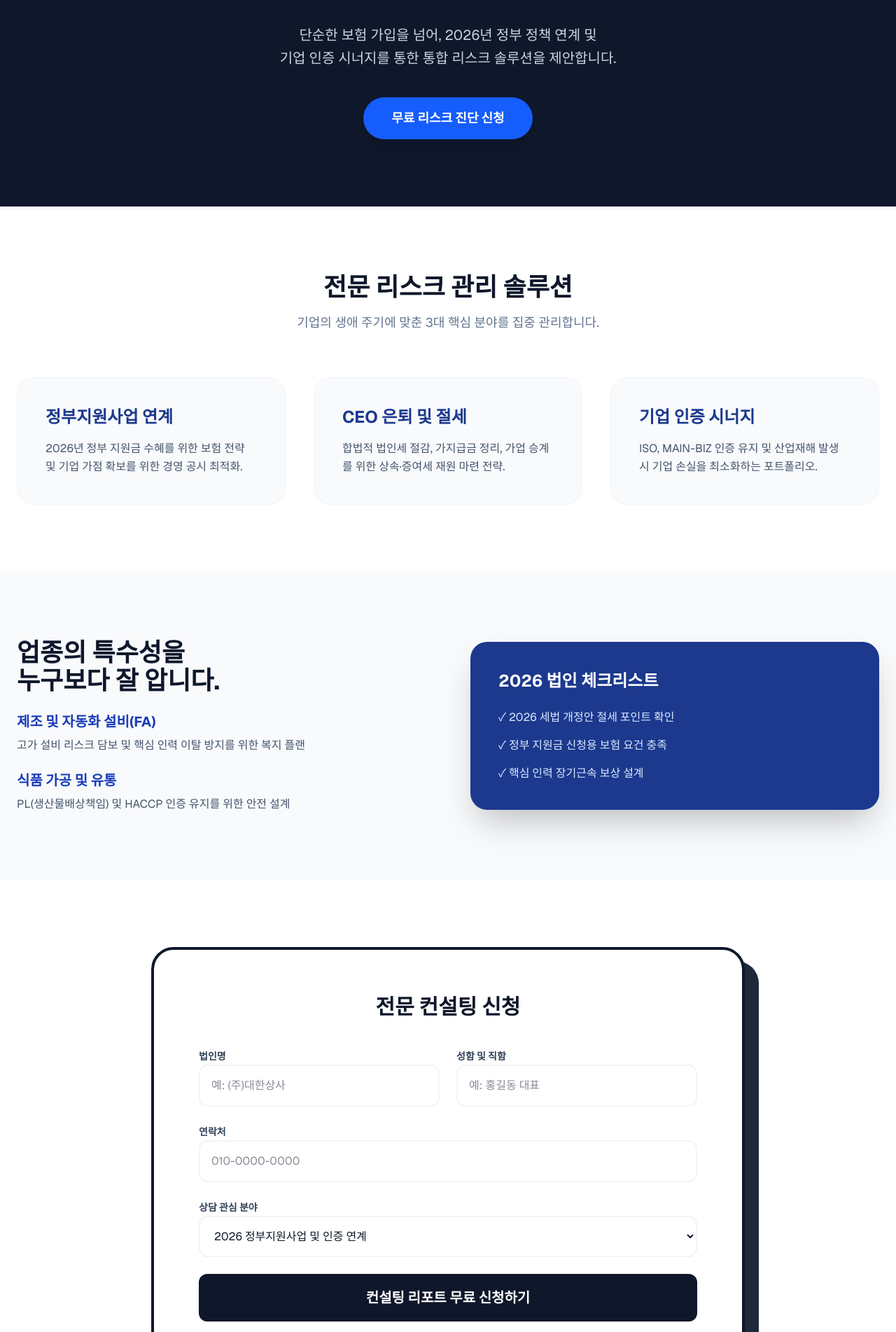
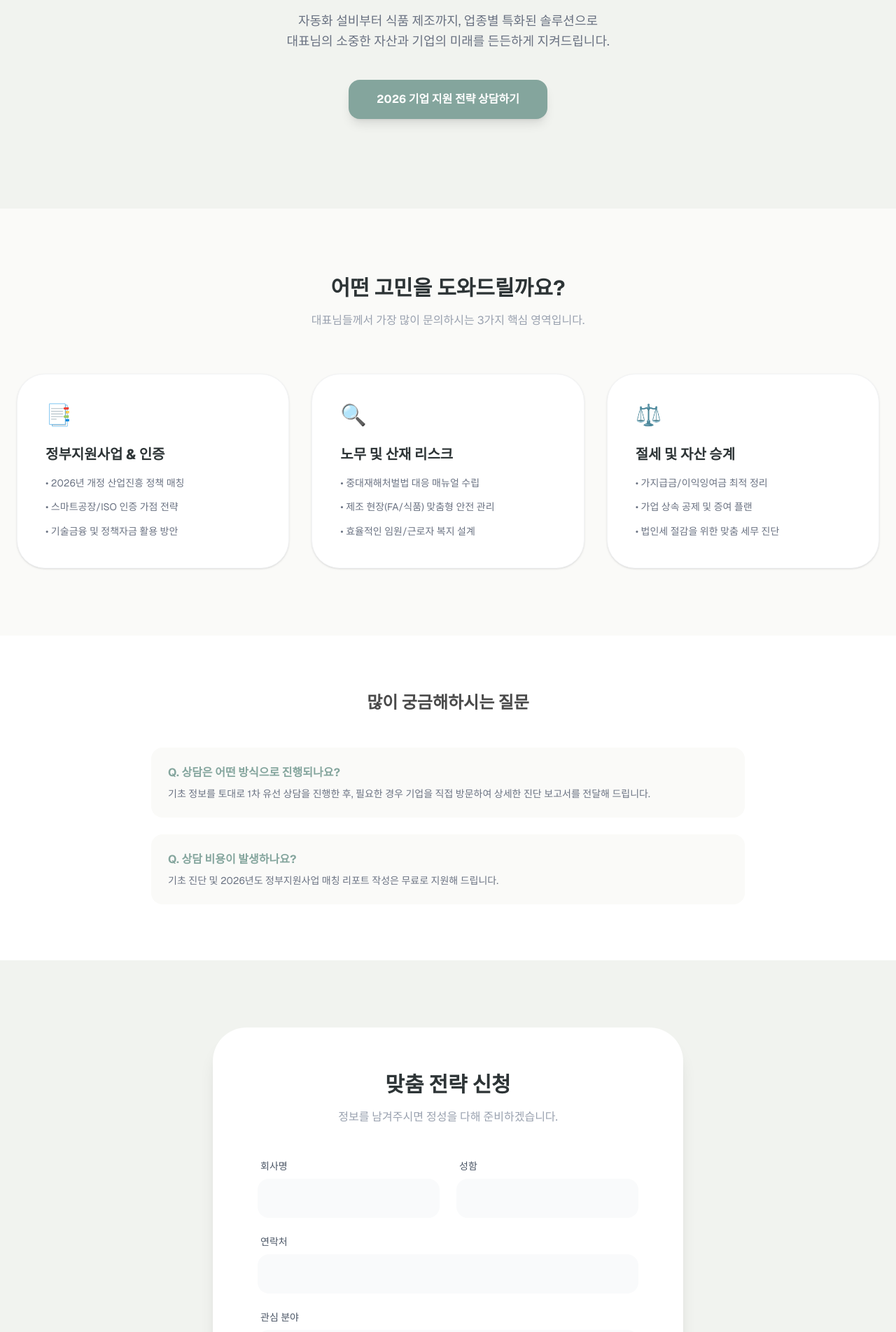
Before and after one commit to jacklight1047/corporate-insurance, a Next.js app: page / in a window 1280 px wide. Shown: the part 317-2220 px from the top of the page at 70% size. Built offline with nearby package versions, Linux system fonts and the light colour scheme.

Commit message:
디자인 업그레이드 완료

```diff
--- a/app/page.tsx
+++ b/app/page.tsx
@@ -1,242 +1,222 @@
-'use client'; // 버튼 클릭 등의 상호작용을 위해 최상단에 반드시 필요합니다.
+'use client';
 
-import React, { useRef } from 'react';
+import React, { useRef, useState } from 'react';
 import emailjs from '@emailjs/browser';
 
 export default function CorporateInsurancePage() {
   const form = useRef<HTMLFormElement>(null);
+  const [isSubmitting, setIsSubmitting] = useState(false);
 
-  // 메일 전송 함수
   const sendEmail = (e: React.FormEvent) => {
     e.preventDefault();
+    setIsSubmitting(true);
 
-    if (!form.current) return;
-
-    // --- [중요] 아래 'YOUR_...' 부분들을 EmailJS에서 발급받은 실제 키로 바꿔주세요 ---
+    if (form.current) {
       emailjs
         .sendForm(
-        'service_gnz04f8', // 서비스 ID
-        'template_wptqdou', // 템플릿 ID
+          'service_gnz04f8',
+          'template_wptqdou',
           form.current,
-        'XhUyzaqw9GXuxiIiA', // 퍼블릭 키
+          'XhUyzaqw9GXuiliA',
         )
-      .then(
-        (result) => {
-          alert('상담 신청이 완료되었습니다. 확인 후 신속히 연락드리겠습니다!');
-          form.current?.reset(); // 전송 성공 시 입력창 비우기
-        },
-        (error) => {
-          console.log(error.text);
-          alert('전송 중 오류가 발생했습니다. 잠시 후 다시 시도해 주세요.');
-        },
+        .then(() => {
+          alert(
+            '상담 신청이 완료되었습니다. 2026년 최신 자료와 함께 곧 연락드리겠습니다!',
           );
+          form.current?.reset();
+        })
+        .catch((error) => {
+          alert('전송 중 오류가 발생했습니다. 다시 시도해 주세요.');
+        })
+        .finally(() => setIsSubmitting(false));
+    }
   };
 
   return (
-    <div className="min-h-screen bg-white text-slate-900 font-sans">
-      {/* 1. Header */}
-      <nav className="flex justify-between items-center px-8 py-6 border-b sticky top-0 bg-white/80 backdrop-blur-md z-50">
-        <div className="text-2xl font-bold text-blue-900">
-          Corporate Risk Lab
+    <div className="min-h-screen bg-[#fafaf8] text-[#4a4a4a] font-sans selection:bg-green-100">
+      {/* Hero Section */}
+      <header className="py-20 lg:py-32 bg-[#f1f3ef]">
+        <div className="container mx-auto px-6 text-center">
+          <div className="inline-block px-4 py-1 mb-6 text-sm font-medium text-green-700 bg-green-100 rounded-full">
+            2026년도 개정 기업 지원 제도 완벽 반영
           </div>
-        <div className="hidden md:flex space-x-8 font-medium text-slate-600">
-          <a href="#services" className="hover:text-blue-600 transition">
-            주요서비스
-          </a>
-          <a href="#industry" className="hover:text-blue-600 transition">
-            업종별전략
-          </a>
+          <h1 className="text-4xl md:text-5xl font-bold text-[#2d3436] mb-8 leading-tight">
+            성장하는 법인을 위한
+            <br />
+            <span className="text-green-600 underline decoration-green-200 underline-offset-8">
+              가장 따뜻한 리스크 진단
+            </span>
+          </h1>
+          <p className="text-gray-500 text-lg max-w-2xl mx-auto mb-10 leading-relaxed">
+            자동화 설비부터 식품 제조까지, 업종별 특화된 솔루션으로
+            <br />
+            대표님의 소중한 자산과 기업의 미래를 든든하게 지켜드립니다.
+          </p>
+          <div className="flex flex-col md:flex-row gap-4 justify-center">
             <a
               href="#contact"
-            className="hover:text-blue-600 transition font-bold text-blue-700 underline underline-offset-4"
+              className="inline-block bg-[#84a59d] hover:bg-[#6b8d85] text-white font-bold py-4 px-10 rounded-2xl transition-all shadow-lg"
             >
-            컨설팅신청
+              2026 기업 지원 전략 상담하기
             </a>
           </div>
-      </nav>
+        </div>
+      </header>
 
-      {/* 2. Hero Section */}
-      <section className="bg-slate-900 text-white py-24 px-6 text-center">
-        <div className="max-w-4xl mx-auto">
-          <h1 className="text-4xl md:text-6xl font-extrabold mb-6 leading-tight">
-            2026 법인 경영의 핵심,
-            <br />
-            리스크 관리가 곧 성장의 발판입니다.
-          </h1>
-          <p className="text-xl text-slate-300 mb-10 max-w-2xl mx-auto leading-relaxed">
-            단순한 보험 가입을 넘어, 2026년 정부 정책 연계 및{' '}
-            <br className="hidden md:block" />
-            기업 인증 시너지를 통한 통합 리스크 솔루션을 제안합니다.
+      {/* Core Services Section (보강된 내용) */}
+      <section className="py-24 container mx-auto px-6">
+        <div className="text-center mb-16">
+          <h2 className="text-3xl font-bold text-[#2d3436] mb-4">
+            어떤 고민을 도와드릴까요?
+          </h2>
+          <p className="text-gray-400">
+            대표님들께서 가장 많이 문의하시는 3가지 핵심 영역입니다.
           </p>
-          <div className="flex flex-col md:flex-row justify-center gap-4">
-            <a
-              href="#contact"
-              className="bg-blue-600 hover:bg-blue-700 text-white px-10 py-4 rounded-full font-bold text-lg shadow-lg transition"
-            >
-              무료 리스크 진단 신청
-            </a>
+        </div>
+        <div className="grid grid-cols-1 md:grid-cols-3 gap-8">
+          <div className="p-10 bg-white rounded-[2.5rem] shadow-sm border border-gray-100">
+            <div className="text-3xl mb-6">📑</div>
+            <h3 className="text-xl font-bold mb-4 text-[#2d3436]">
+              정부지원사업 & 인증
+            </h3>
+            <ul className="text-gray-500 text-sm space-y-3 leading-relaxed">
+              <li>• 2026년 개정 산업진흥 정책 매칭</li>
+              <li>• 스마트공장/ISO 인증 가점 전략</li>
+              <li>• 기술금융 및 정책자금 활용 방안</li>
+            </ul>
+          </div>
+          <div className="p-10 bg-white rounded-[2.5rem] shadow-sm border border-gray-100">
+            <div className="text-3xl mb-6">🔍</div>
+            <h3 className="text-xl font-bold mb-4 text-[#2d3436]">
+              노무 및 산재 리스크
+            </h3>
+            <ul className="text-gray-500 text-sm space-y-3 leading-relaxed">
+              <li>• 중대재해처벌법 대응 매뉴얼 수립</li>
+              <li>• 제조 현장(FA/식품) 맞춤형 안전 관리</li>
+              <li>• 효율적인 임원/근로자 복지 설계</li>
+            </ul>
+          </div>
+          <div className="p-10 bg-white rounded-[2.5rem] shadow-sm border border-gray-100">
+            <div className="text-3xl mb-6">⚖️</div>
+            <h3 className="text-xl font-bold mb-4 text-[#2d3436]">
+              절세 및 자산 승계
+            </h3>
+            <ul className="text-gray-500 text-sm space-y-3 leading-relaxed">
+              <li>• 가지급금/이익잉여금 최적 정리</li>
+              <li>• 가업 상속 공제 및 증여 플랜</li>
+              <li>• 법인세 절감을 위한 맞춤 세무 진단</li>
+            </ul>
           </div>
         </div>
       </section>
 
-      {/* 3. Key Services */}
-      <section
-        id="services"
-        className="py-24 px-6 max-w-7xl mx-auto text-slate-900"
-      >
-        <div className="text-center mb-16">
-          <h2 className="text-3xl md:text-4xl font-bold mb-4">
-            전문 리스크 관리 솔루션
+      {/* FAQ Section (추가된 부분) */}
+      <section className="py-20 bg-white">
+        <div className="container mx-auto px-6 max-w-4xl">
+          <h2 className="text-2xl font-bold text-center mb-12">
+            많이 궁금해하시는 질문
           </h2>
-          <p className="text-slate-500 text-lg">
-            기업의 생애 주기에 맞춘 3대 핵심 분야를 집중 관리합니다.
+          <div className="space-y-6">
+            <div className="bg-[#fafaf8] p-6 rounded-2xl">
+              <h4 className="font-bold text-[#84a59d] mb-2">
+                Q. 상담은 어떤 방식으로 진행되나요?
+              </h4>
+              <p className="text-sm text-gray-500">
+                기초 정보를 토대로 1차 유선 상담을 진행한 후, 필요한 경우 기업을
+                직접 방문하여 상세한 진단 보고서를 전달해 드립니다.
               </p>
             </div>
-        <div className="grid md:grid-cols-3 gap-10 text-slate-900">
-          <div className="p-10 bg-slate-50 rounded-3xl border border-slate-100 hover:shadow-xl transition">
-            <h3 className="text-2xl font-bold mb-4 text-blue-900">
-              정부지원사업 연계
-            </h3>
-            <p className="text-slate-600 leading-relaxed">
-              2026년 정부 지원금 수혜를 위한 보험 전략 및 기업 가점 확보를 위한
-              경영 공시 최적화.
+            <div className="bg-[#fafaf8] p-6 rounded-2xl">
+              <h4 className="font-bold text-[#84a59d] mb-2">
+                Q. 상담 비용이 발생하나요?
+              </h4>
+              <p className="text-sm text-gray-500">
+                기초 진단 및 2026년도 정부지원사업 매칭 리포트 작성은 무료로
+                지원해 드립니다.
               </p>
-          </div>
-          <div className="p-10 bg-slate-50 rounded-3xl border border-slate-100 hover:shadow-xl transition">
-            <h3 className="text-2xl font-bold mb-4 text-blue-900">
-              CEO 은퇴 및 절세
-            </h3>
-            <p className="text-slate-600 leading-relaxed">
-              합법적 법인세 절감, 가지급금 정리, 가업 승계를 위한 상속·증여세
-              재원 마련 전략.
-            </p>
-          </div>
-          <div className="p-10 bg-slate-50 rounded-3xl border border-slate-100 hover:shadow-xl transition">
-            <h3 className="text-2xl font-bold mb-4 text-blue-900">
-              기업 인증 시너지
-            </h3>
-            <p className="text-slate-600 leading-relaxed">
-              ISO, MAIN-BIZ 인증 유지 및 산업재해 발생 시 기업 손실을 최소화하는
-              포트폴리오.
-            </p>
-          </div>
-        </div>
-      </section>
-
-      {/* 4. Industry Focused Strategy */}
-      <section id="industry" className="py-24 bg-slate-50 px-6 text-slate-900">
-        <div className="max-w-7xl mx-auto">
-          <div className="grid md:grid-cols-2 gap-16 items-center">
-            <div>
-              <h2 className="text-3xl md:text-4xl font-bold mb-6">
-                업종의 특수성을 <br />
-                누구보다 잘 압니다.
-              </h2>
-              <div className="space-y-6">
-                <div>
-                  <h4 className="font-bold text-xl mb-2 text-blue-800">
-                    제조 및 자동화 설비(FA)
-                  </h4>
-                  <p className="text-slate-600">
-                    고가 설비 리스크 담보 및 핵심 인력 이탈 방지를 위한 복지
-                    플랜
-                  </p>
-                </div>
-                <div>
-                  <h4 className="font-bold text-xl mb-2 text-blue-800">
-                    식품 가공 및 유통
-                  </h4>
-                  <p className="text-slate-600">
-                    PL(생산물배상책임) 및 HACCP 인증 유지를 위한 안전 설계
-                  </p>
-                </div>
-              </div>
-            </div>
-            <div className="bg-blue-900 rounded-3xl p-10 text-white shadow-2xl">
-              <h4 className="text-2xl font-bold mb-6">2026 법인 체크리스트</h4>
-              <ul className="space-y-4 text-blue-100">
-                <li>✓ 2026 세법 개정안 절세 포인트 확인</li>
-                <li>✓ 정부 지원금 신청용 보험 요건 충족</li>
-                <li>✓ 핵심 인력 장기근속 보상 설계</li>
-              </ul>
             </div>
           </div>
         </div>
       </section>
 
-      {/* 5. Contact Form Section (이 부분이 핵심입니다) */}
-      <section id="contact" className="py-24 px-6 max-w-4xl mx-auto">
-        <div className="bg-white border-4 border-slate-900 p-10 md:p-16 rounded-[2rem] shadow-[20px_20px_0px_0px_#1e293b] text-slate-900">
-          <h2 className="text-3xl font-bold text-center mb-10">
-            전문 컨설팅 신청
+      {/* Contact Form Section */}
+      <section id="contact" className="py-24 bg-[#f1f3ef]">
+        <div className="container mx-auto px-6">
+          <div className="max-w-2xl mx-auto bg-white p-10 md:p-16 rounded-[3rem] shadow-xl">
+            <div className="text-center mb-12">
+              <h2 className="text-3xl font-bold text-[#2d3436] mb-4">
+                맞춤 전략 신청
               </h2>
+              <p className="text-gray-400">
+                정보를 남겨주시면 정성을 다해 준비하겠습니다.
+              </p>
+            </div>
 
             <form ref={form} onSubmit={sendEmail} className="space-y-6">
-            <div className="grid md:grid-cols-2 gap-6">
-              <div className="space-y-2">
-                <label className="text-sm font-bold text-slate-700">
-                  법인명
+              <div className="grid grid-cols-1 md:grid-cols-2 gap-6">
+                <div>
+                  <label className="block text-sm font-medium text-gray-600 mb-2 ml-1">
+                    회사명
                   </label>
                   <input
+                    type="text"
                     name="company_name"
-                  type="text"
                     required
-                  placeholder="예: (주)대한상사"
-                  className="w-full p-4 border-2 border-slate-100 rounded-xl outline-none focus:border-blue-500 transition text-slate-900"
+                    className="w-full px-5 py-4 rounded-2xl bg-gray-50 border-none focus:ring-2 focus:ring-[#84a59d] outline-none transition-all"
                   />
                 </div>
-              <div className="space-y-2">
-                <label className="text-sm font-bold text-slate-700">
-                  성함 및 직함
+                <div>
+                  <label className="block text-sm font-medium text-gray-600 mb-2 ml-1">
+                    성함
                   </label>
                   <input
+                    type="text"
                     name="user_name"
-                  type="text"
                     required
-                  placeholder="예: 홍길동 대표"
-                  className="w-full p-4 border-2 border-slate-100 rounded-xl outline-none focus:border-blue-500 transition text-slate-900"
+                    className="w-full px-5 py-4 rounded-2xl bg-gray-50 border-none focus:ring-2 focus:ring-[#84a59d] outline-none transition-all"
                   />
                 </div>
               </div>
-            <div className="space-y-2">
-              <label className="text-sm font-bold text-slate-700">연락처</label>
+              <div>
+                <label className="block text-sm font-medium text-gray-600 mb-2 ml-1">
+                  연락처
+                </label>
                 <input
-                name="phone_number"
                   type="tel"
+                  name="user_phone"
                   required
-                placeholder="010-0000-0000"
-                className="w-full p-4 border-2 border-slate-100 rounded-xl outline-none focus:border-blue-500 transition text-slate-900"
+                  className="w-full px-5 py-4 rounded-2xl bg-gray-50 border-none focus:ring-2 focus:ring-[#84a59d] outline-none transition-all"
                 />
               </div>
-            <div className="space-y-2">
-              <label className="text-sm font-bold text-slate-700">
-                상담 관심 분야
+              <div>
+                <label className="block text-sm font-medium text-gray-600 mb-2 ml-1">
+                  관심 분야
                 </label>
                 <select
                   name="interest"
-                className="w-full p-4 border-2 border-slate-100 rounded-xl outline-none focus:border-blue-500 transition bg-white text-slate-900"
+                  className="w-full px-5 py-4 rounded-2xl bg-gray-50 border-none focus:ring-2 focus:ring-[#84a59d] outline-none transition-all"
                 >
-                <option>2026 정부지원사업 및 인증 연계</option>
-                <option>CEO 은퇴 및 절세 전략</option>
-                <option>단체보험 및 산재 리스크 관리</option>
-                <option>기타 통합 법인 진단</option>
+                  <option>2026 정부지원사업 및 인증</option>
+                  <option>산업재해 및 기업 보험 리스크</option>
+                  <option>법인세 절세 및 가업 승계</option>
                 </select>
               </div>
               <button
                 type="submit"
-              className="w-full bg-slate-900 text-white py-5 rounded-xl font-bold text-xl hover:bg-blue-600 transition-all duration-300 transform hover:-translate-y-1"
+                disabled={isSubmitting}
+                className={`w-full py-5 rounded-2xl font-bold text-white transition-all ${isSubmitting ? 'bg-gray-300' : 'bg-[#f28482] hover:bg-[#f59a98] shadow-lg'}`}
               >
-              컨설팅 리포트 무료 신청하기
+                {isSubmitting
+                  ? '전송 중입니다...'
+                  : '무료 진단 리포트 신청하기'}
               </button>
             </form>
           </div>
+        </div>
       </section>
 
-      <footer className="py-12 text-center text-slate-500 border-t bg-slate-50">
-        <p className="mb-2 font-bold text-slate-800">Corporate Risk Lab</p>
-        <p className="text-sm tracking-widest uppercase">
-          &copy; 2026 RISK MANAGEMENT PARTNERS
-        </p>
+      <footer className="py-12 text-center text-gray-300 text-sm">
+        <p>© 2026 Corporate Strategy Lab. All rights reserved.</p>
       </footer>
     </div>
   );
```
Lines whose indentation alone changed are shown as unchanged.
